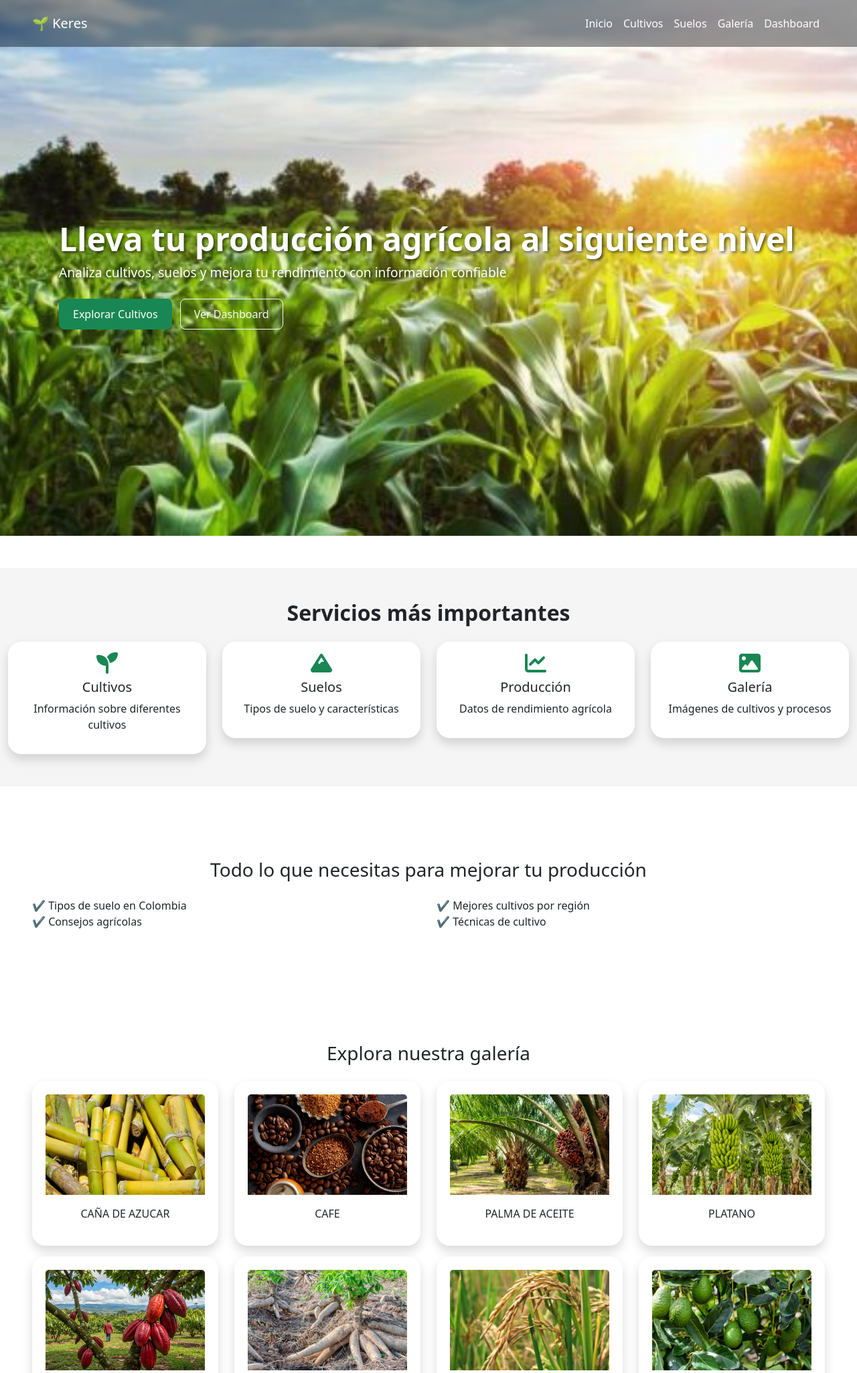
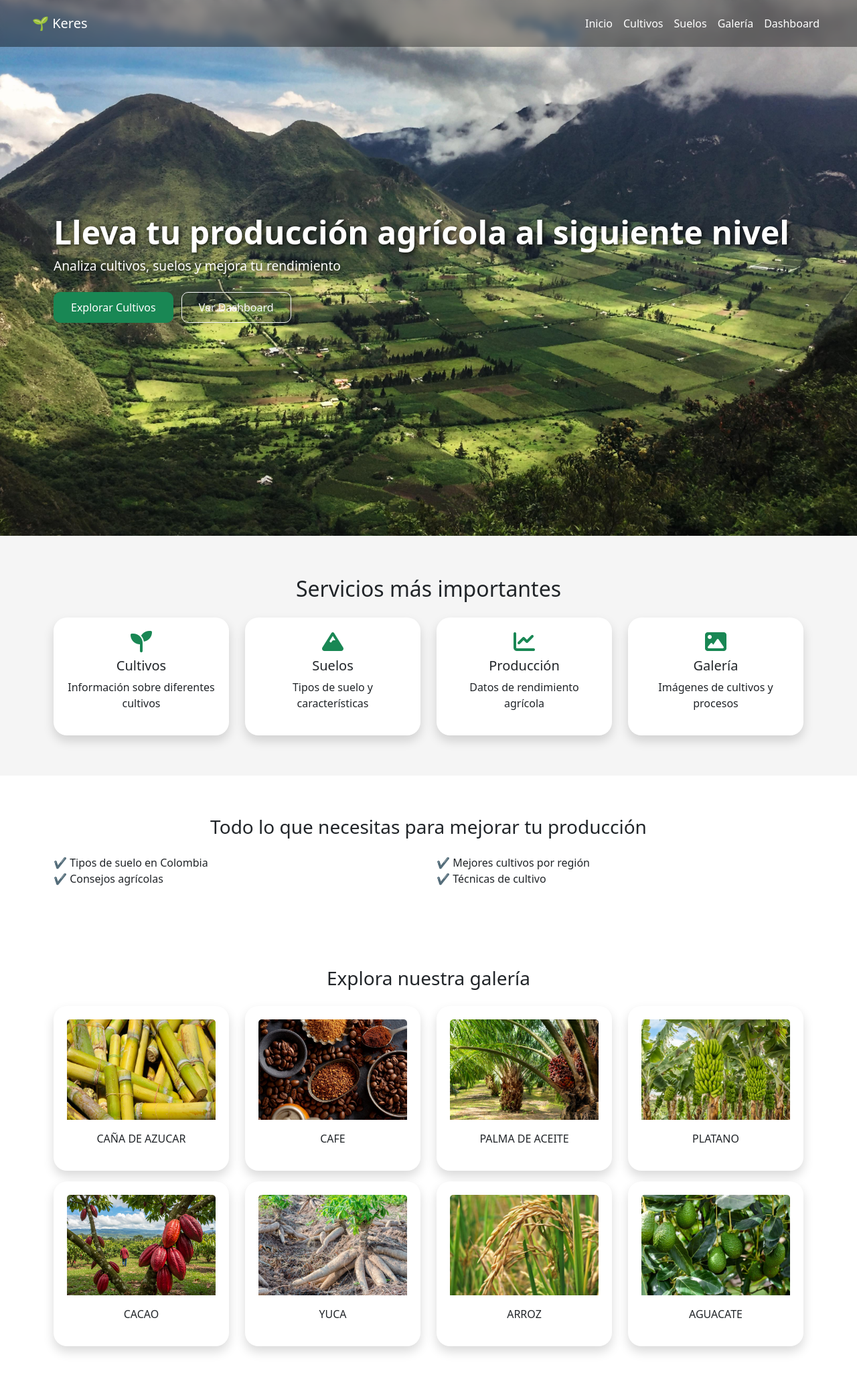
Before and after one commit to tomelias25/KERES-, a Django app: page / in a window 1280 px wide. Shown: the top 2050 px of the page at 67% size. Run offline with Django 5.2, Linux system fonts and the light colour scheme; data comes from the database, SQL or seed files in the repository; both versions use the stored data as it was after the commit.

Commit message:
complemento de inicio

```diff
--- a/static/css/style.css
+++ b/static/css/style.css
@@ -2,7 +2,7 @@
 .navbar {
     position: fixed;
     width: 100%;
-    z-index: 10;
+    z-index: 1000;
     padding: 15px 0;
     background: rgba(0,0,0,0.4);
     backdrop-filter: blur(5px);
@@ -18,20 +18,19 @@
 /* HERO */
 .hero {
     height: 100vh;
-    width: 100%;
     background: url("../img/fondo.jpg") no-repeat center center/cover;
+    background-attachment: fixed;
     display: flex;
     align-items: center;
     color: white;
-    padding-top: 80px;
+    position: relative;
 }
 
-/* CONTENIDO HERO  */
+/* CONTENIDO HERO */
 .hero .container-fluid {
     max-width: 1200px;
     margin: 0 auto;
-    padding-left: 40px;
-    padding-right: 40px;
+    padding: 0 40px;
 }
 
 /* TEXTO HERO */
@@ -47,13 +46,13 @@
 /* SOMBRA TEXTO */
 .hero h1,
 .hero p {
-    text-shadow: 2px 2px 5px rgba(0,0,0,0.7);
+    text-shadow: 2px 2px 6px rgba(0,0,0,0.8);
 }
 
 /* BOTONES */
 .hero .btn {
-    border-radius: 8px;
-    padding: 10px 20px;
+    border-radius: 10px;
+    padding: 10px 25px;
 }
 
 /* TARJETAS */
@@ -65,62 +64,60 @@
 }
 
 .card:hover {
-    transform: translateY(-12px) scale(1.02);
+    transform: translateY(-10px) scale(1.02);
     box-shadow: 0 15px 30px rgba(0,0,0,0.2);
 }
 
 /* SECCIONES */
 section {
     padding: 60px 0;
-    width: 100%;
 }
 
-/*CONTENIDO GENERAL*/
+/* CONTENIDO GENERAL */
 section .container-fluid {
     max-width: 1200px;
     margin: 0 auto;
-    padding-left: 40px;
-    padding-right: 40px;
+    padding: 0 40px;
 }
 
-h2 {
-    font-weight: bold;
+/* SECCION GRIS */
+.seccion-gris {
+    background: #f5f5f5;
+}
+
+/* CTA */
+.cta {
+    background: url("../img/cta.jpg") no-repeat center center/cover;
+    height: 350px;
+    display: flex;
+    justify-content: center;
+    align-items: center;
+    position: relative;
+}
+
+/* CAPA OSCURA SUAVE */
+.cta::before {
+    content: "";
+    position: absolute;
+    width: 100%;
+    height: 100%;
+    background: rgba(0,0,0,0.4);
+}
+
+/* TEXTO CTA */
+.contenido-cta {
+    position: relative;
+    z-index: 2;
 }
 
 /* RESPONSIVE */
 @media (max-width: 768px) {
     .hero .container-fluid,
     section .container-fluid {
-        padding-left: 20px;
-        padding-right: 20px;
+        padding: 0 20px;
+    }
+
+    .hero h1 {
+        font-size: 2rem;
     }
 }
-
-.seccion-gris {
-    background: #f5f5f5;
-}
-
-/* CTA CON IMAGEN DIFERENTE */
-.cta {
-    background: url("../img/cta.jpg") no-repeat center center/cover;
-    height: 320px;
-    display: flex;
-    justify-content: center;
-    align-items: center;
-    position: relative;
-}
-
-/* OSCURECER UN POCO PARA QUE EL TEXTO SE VEA */
-.cta::before {
-    content: "";
-    position: absolute;
-    width: 100%;
-    height: 100%;
-    background: rgba(133, 133, 133, 0);
-}
-
-/* TEXTO ENCIMA */
-.contenido-cta {
-    position: relative;
-    z-index: 2;
-}
--- a/web/templates/base.html
+++ b/web/templates/base.html
@@ -16,7 +16,7 @@
 
 <body>
 
-<nav class="navbar navbar-expand-lg navbar-dark fixed-top navbar-custom">
+<nav class="navbar navbar-expand-lg navbar-dark">
     <div class="container-fluid px-5">
 
         <a class="navbar-brand" href="/">🌱 Keres</a>
@@ -26,7 +26,6 @@
         </button>
 
         <div class="collapse navbar-collapse" id="menu">
-
             <ul class="navbar-nav ms-auto">
 
                 <li class="nav-item">
@@ -50,31 +49,16 @@
                 </li>
 
             </ul>
-
         </div>
     </div>
 </nav>
 
-<!-- 🔥 ELIMINAMOS EL CONTAINER -->
 {% block contenido %}
 {% endblock %}
 
-<script>
-window.addEventListener("scroll", function() {
-    const navbar = document.querySelector(".navbar");
-
-    if (window.scrollY > 50) {
-        navbar.classList.add("navbar-scrolled");
-        navbar.classList.remove("navbar-transparent");
-    } else {
-        navbar.classList.add("navbar-transparent");
-        navbar.classList.remove("navbar-scrolled");
-    }
-});
-</script>
+<script src="https://cdn.jsdelivr.net/npm/bootstrap@5.3.3/dist/js/bootstrap.bundle.min.js"></script>
 
 <script src="https://unpkg.com/aos@2.3.4/dist/aos.js"></script>
-
 <script>
 AOS.init();
 </script>
--- a/web/templates/inicio.html
+++ b/web/templates/inicio.html
@@ -3,15 +3,16 @@
 {% block contenido %}
 
 <!-- HERO -->
-<section class="hero text-white">
-    <div class="container-fluid px-5 text-start">
+<section class="hero">
+
+    <div class="container-fluid">
 
         <h1 class="display-3 fw-bold">
             Lleva tu producción agrícola al siguiente nivel
         </h1>
 
         <p class="lead mb-4">
-    Analiza cultivos, suelos y mejora tu rendimiento con información confiable
+            Analiza cultivos, suelos y mejora tu rendimiento
         </p>
 
         <a href="/cultivos" class="btn btn-success me-2">
@@ -23,42 +24,42 @@
         </a>
 
     </div>
+
 </section>
 
-<div class="col-md-3" data-aos="fade-up"></div>
-
 <!-- SERVICIOS -->
-<section class="container-fluid seccion-gris text-center mt-5 py-5">
+<section class="seccion-gris text-center">
+    <div class="container-fluid">
         <h2>Servicios más importantes</h2>
 
         <div class="row mt-4">
 
-        <div class="col-md-3">
-            <div class="card shadow p-3">
+            <div class="col-md-3" data-aos="fade-up">
+                <div class="card shadow">
                     <i class="fas fa-seedling fa-2x mb-2 text-success"></i>
                     <h5>Cultivos</h5>
                     <p>Información sobre diferentes cultivos</p>
                 </div>
             </div>
 
-        <div class="col-md-3">
-            <div class="card shadow p-3">
+            <div class="col-md-3" data-aos="fade-up" data-aos-delay="100">
+                <div class="card shadow">
                     <i class="fas fa-mountain fa-2x mb-2 text-success"></i>
                     <h5>Suelos</h5>
                     <p>Tipos de suelo y características</p>
                 </div>
             </div>
 
-        <div class="col-md-3">
-            <div class="card shadow p-3">
+            <div class="col-md-3" data-aos="fade-up" data-aos-delay="200">
+                <div class="card shadow">
                     <i class="fas fa-chart-line fa-2x mb-2 text-success"></i>
                     <h5>Producción</h5>
                     <p>Datos de rendimiento agrícola</p>
                 </div>
             </div>
 
-        <div class="col-md-3">
-            <div class="card shadow p-3">
+            <div class="col-md-3" data-aos="fade-up" data-aos-delay="300">
+                <div class="card shadow">
                     <i class="fas fa-image fa-2x mb-2 text-success"></i>
                     <h5>Galería</h5>
                     <p>Imágenes de cultivos y procesos</p>
@@ -66,14 +67,15 @@
             </div>
 
         </div>
+    </div>
 </section>
 
 <!-- INFO -->
-<section class="container-fluid px-5 mt-5">
+<section>
+    <div class="container-fluid">
         <h3 class="text-center">Todo lo que necesitas para mejorar tu producción</h3>
 
         <div class="row mt-4">
-
             <div class="col-md-6">
                 ✔ Tipos de suelo en Colombia <br>
                 ✔ Consejos agrícolas
@@ -83,18 +85,18 @@
                 ✔ Mejores cultivos por región <br>
                 ✔ Técnicas de cultivo
             </div>
-
+        </div>
     </div>
 </section>
 
 <!-- GALERÍA -->
-<section class="container-fluid px-5 mt-5 text-center">
+<section class="text-center">
+    <div class="container-fluid">
         <h3>Explora nuestra galería</h3>
 
         <div class="row mt-4">
-
             {% for cultivo in cultivos %}
-        <div class="col-md-3 mb-3">
+            <div class="col-md-3 mb-3" data-aos="zoom-in">
                 <div class="card shadow">
 
                     {% if cultivo.imagen %}
@@ -108,11 +110,11 @@
                 </div>
             </div>
             {% endfor %}
-
+        </div>
     </div>
 </section>
 
-<!-- CTA FINAL -->
+<!-- CTA -->
 <section class="cta text-white text-center">
 
     <div class="contenido-cta">
@@ -125,7 +127,7 @@
 </section>
 
 <!-- FOOTER -->
-<footer class="bg-dark text-white text-center p-3 mt-5">
+<footer class="bg-dark text-white text-center p-3">
     <p>© 2026 Keres - Todos los derechos reservados</p>
 </footer>
 
```
Also changed, not shown: db.sqlite3, media/cultivos/avocado-on-tree.jpg.webp (added), media/cultivos/banana-growing-plantation.png.webp (added), media/cultivos/desktop_5f7fe24f-3a5e-4604-a127-48609b0ccdbb.jpg (added), media/cultivos/growing-cassava-main.jpg.webp (added), media/cultivos/palm-oil-image.jpeg (added), media/cultivos/rqwerqw-1024x559.jpg (added), static/img/fondo.jpg. Lines whose indentation alone changed are shown as unchanged.
